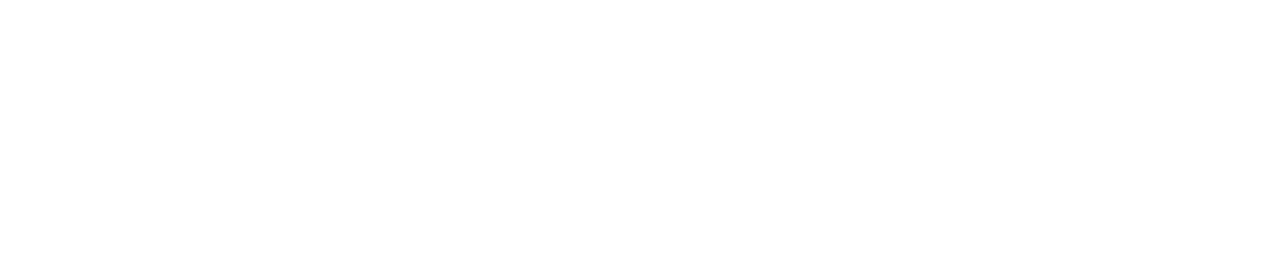
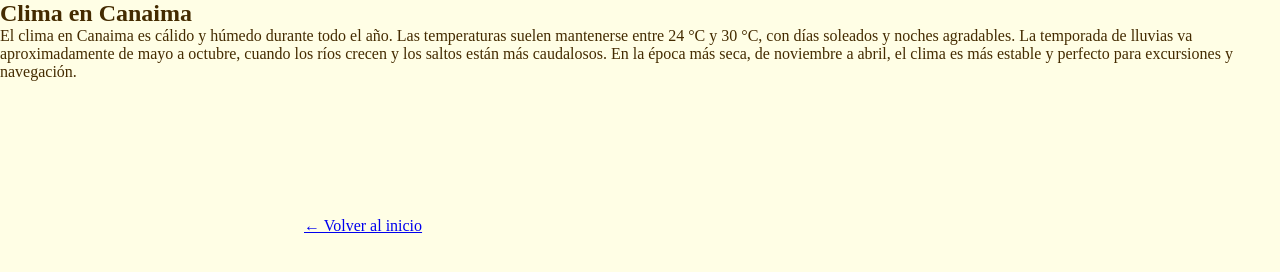
Before and after one commit to Michelitaaa0/Canaima_proyecto, a plain HTML site: page clima.html in a window 1280 px wide. Drawn offline with nearby package versions, Linux system fonts and the light colour scheme; a web font is replaced by a local one.

Commit message:
agregar estilos de reinicio y estructura básica al CSS; actualizar el HTML con íconos y texto de héroe

```diff
--- a/clima.html
+++ b/clima.html
@@ -11,3 +11,19 @@
     <script src="https://cdn.jsdelivr.net/npm/chart.js"></script>
 
 </head>
+<body>
+
+    <section class="section">
+        <h2>Clima en Canaima</h2>
+        <p>
+            El clima en Canaima es cálido y húmedo durante todo el año. Las temperaturas suelen mantenerse entre 24 °C y 30 °C, con días soleados y noches agradables. La temporada de lluvias va aproximadamente de mayo a octubre, cuando los ríos crecen y los saltos están más caudalosos. En la época más seca, de noviembre a abril, el clima es más estable y perfecto para excursiones y navegación.
+        </p>
+
+        <canvas id="climaChart"></canvas>
+        <a href="index.html" class="btn-volver">← Volver al inicio</a>
+    </section>
+
+    <script src="js/clima.js"></script>
+
+</body>
+</html>
--- a/css/style.css
+++ b/css/style.css
@@ -20,3 +20,15 @@
     --titulos: "Gloryse";
     --texto: "Boska";
 }
+/* RESET */
+* {
+    margin: 0;
+    padding: 0;
+    box-sizing: border-box;
+    font-family: var(--texto);
+}
+
+body {
+    background-color: var(--crema);
+    color: var(--marron);
+}
```
Also changed, not shown: index.html (+17 -0 lines).
